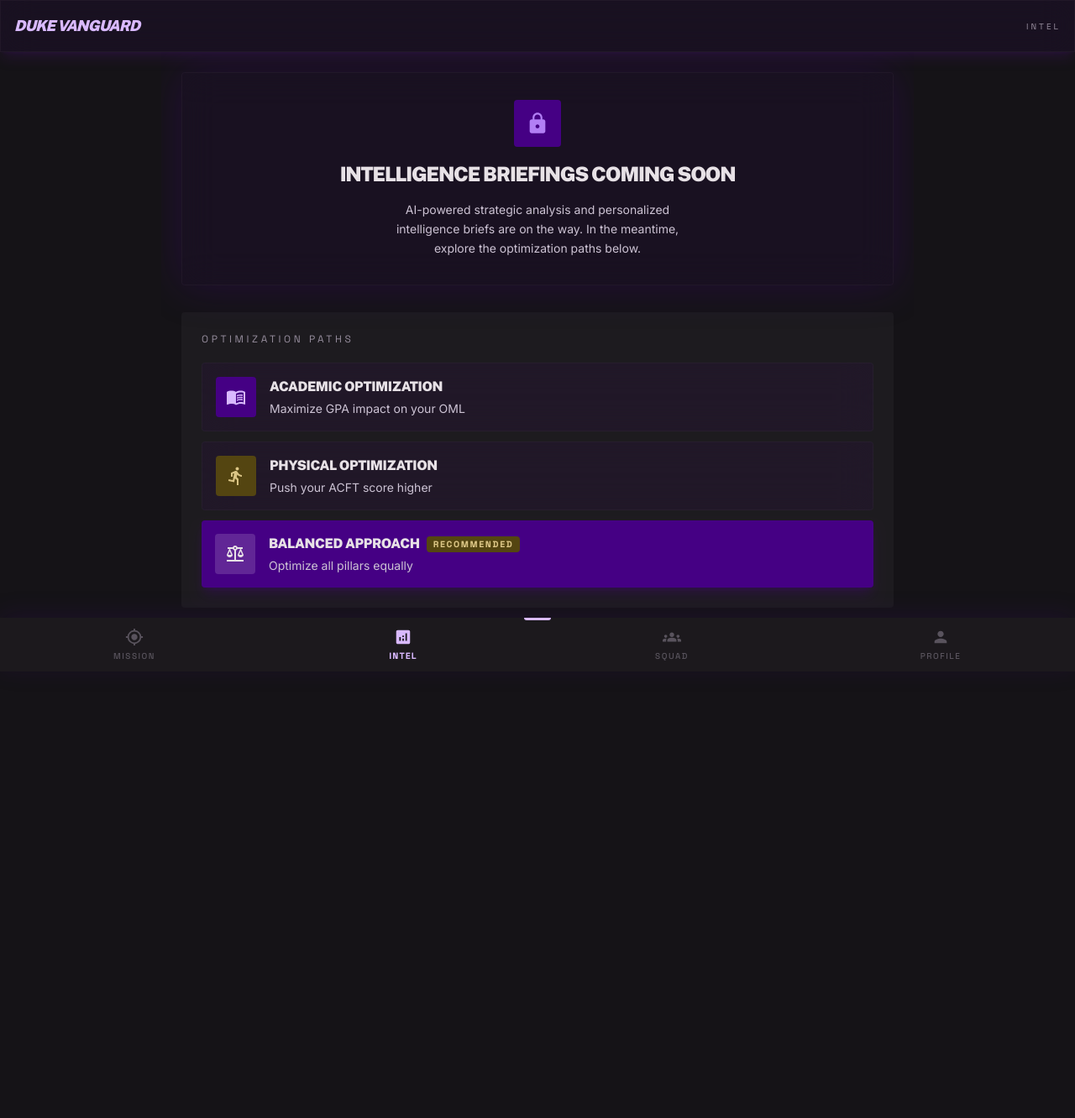
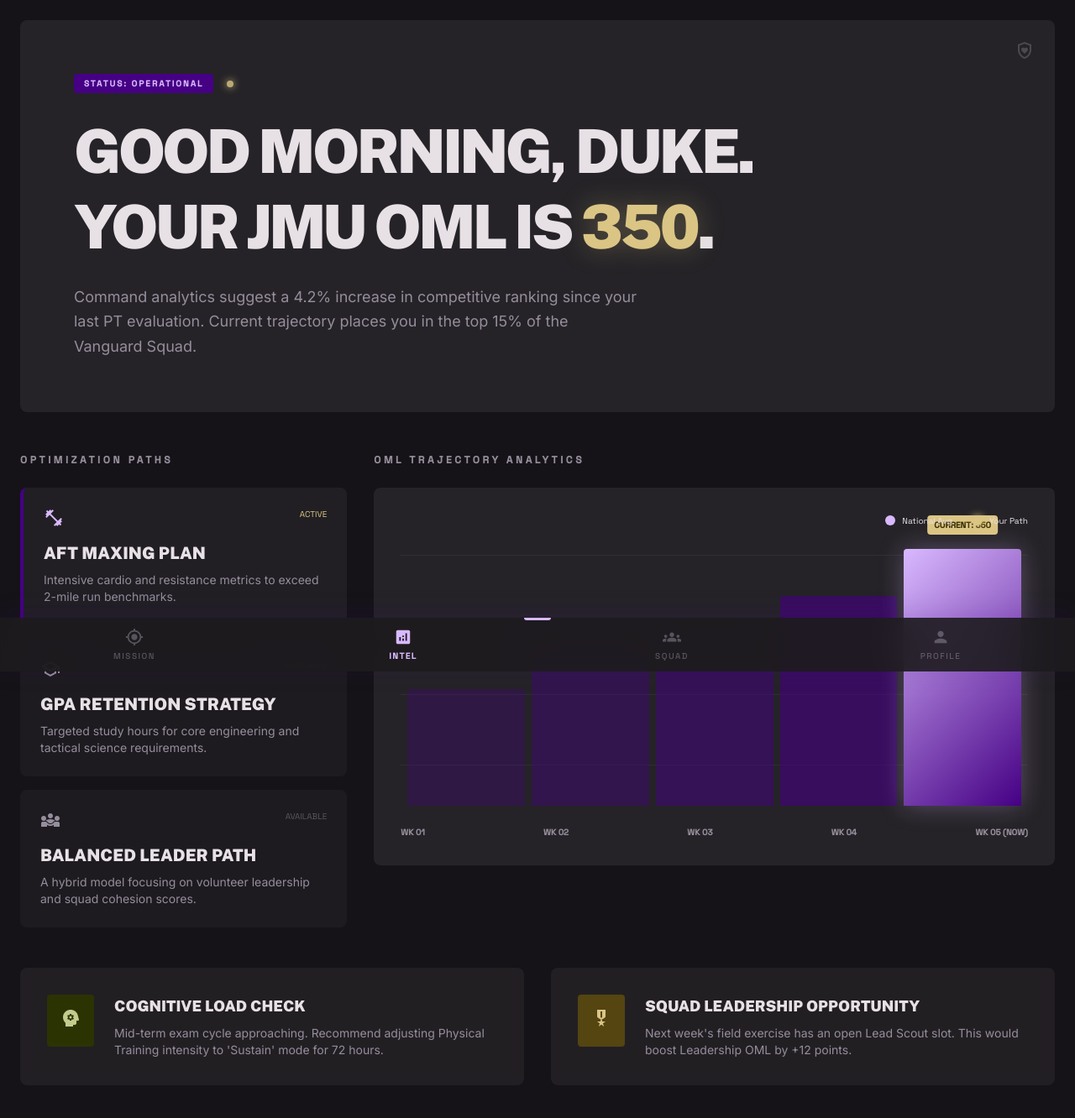
Before and after one commit to damonterickson/duke-ai, a Next.js app in the folder duke-web/: page /intel in a window 1280 px wide. Shown: the top 1332 px of the page at 84% size. Before the commit the page ends 868 px from the top, so only its background shows below. Built offline with nearby package versions, Linux system fonts and the light colour scheme; no server answers.

Commit message:
feat: replace Intel page with Stitch command center design — glass panels, trajectory chart, optimization paths

```diff
--- a/duke-web/src/app/(app)/intel/page.tsx
+++ b/duke-web/src/app/(app)/intel/page.tsx
@@ -1,139 +1,169 @@
 'use client';
 
 import React from 'react';
-import { useRouter } from 'next/navigation';
-import { MdMenuBook, MdDirectionsRun, MdBalance, MdLock } from 'react-icons/md';
+import { useScoresStore } from '@/stores/scores';
 
 export default function IntelPage() {
-  const router = useRouter();
-
-  const pathCards = [
-    {
-      icon: MdMenuBook,
-      title: 'Academic Optimization',
-      desc: 'Maximize GPA impact on your OML',
-      accent: '#d9b9ff',
-      accentBg: '#450084',
-      highlighted: false,
-    },
-    {
-      icon: MdDirectionsRun,
-      title: 'Physical Optimization',
-      desc: 'Push your ACFT score higher',
-      accent: '#dbc585',
-      accentBg: '#544511',
-      highlighted: false,
-    },
-    {
-      icon: MdBalance,
-      title: 'Balanced Approach',
-      desc: 'Optimize all pillars equally',
-      accent: '#c3cc8c',
-      accentBg: '#2c3303',
-      highlighted: true,
-    },
-  ];
+  const scores = useScoresStore();
+  const latest = scores.scoreHistory[scores.scoreHistory.length - 1];
+  const omlScore = latest?.total_oml ? String(Math.round(latest.total_oml)) : '350';
 
   return (
-    <div className="flex flex-col min-h-full bg-[#151317]">
-      {/* Header — glass bar */}
-      <header className="glass-card ghost-border bg-[#151317]/60 backdrop-blur-2xl px-4 py-4 flex items-center justify-between shadow-lg shadow-purple-900/20 sticky top-0 z-40">
-        <h1
-          className="text-lg font-black uppercase tracking-tighter italic text-[#d9b9ff]"
-          style={{ fontFamily: 'Public Sans, sans-serif' }}
-        >
-          DUKE VANGUARD
-        </h1>
-        <span
-          className="text-[10px] uppercase tracking-[0.3em] text-[#968d9d]"
-          style={{ fontFamily: 'Space Grotesk, sans-serif' }}
-        >
-          INTEL
-        </span>
-      </header>
+    <div className="min-h-screen bg-[#151317] text-[#e7e1e6] selection:bg-[#450084] selection:text-[#d9b9ff]">
+      {/* Material Symbols */}
+      <link href="https://fonts.googleapis.com/css2?family=Material+Symbols+Outlined:wght,FILL@100..700,0..1&display=swap" rel="stylesheet" />
 
-      {/* Content */}
-      <div className="flex-1 overflow-y-auto px-4 md:px-6 py-6 pb-20 max-w-lg mx-auto md:max-w-2xl lg:max-w-4xl w-full space-y-8">
-        {/* Coming Soon Card */}
-        <section className="glass-card ghost-border rounded-sm p-8 flex flex-col items-center text-center gap-4 glow-shadow-purple">
-          <div className="w-14 h-14 rounded-sm bg-[#450084] flex items-center justify-center">
-            <MdLock size={28} className="text-[#b27ff5]" />
+      <style jsx global>{`
+        .glass-panel-intel {
+          background: rgba(55, 52, 56, 0.5);
+          backdrop-filter: blur(24px);
+          -webkit-backdrop-filter: blur(24px);
+        }
+        .kinetic-gradient {
+          background: linear-gradient(135deg, #d9b9ff 0%, #450084 100%);
+        }
+        .neon-glow {
+          box-shadow: 0 0 20px rgba(219, 197, 133, 0.4);
+        }
+      `}</style>
+
+      <div className="pt-6 pb-8 px-6 max-w-7xl mx-auto space-y-12">
+
+        {/* AI Briefing Section */}
+        <section className="relative">
+          <div className="glass-panel-intel p-10 md:p-16 rounded-lg relative overflow-hidden group">
+            <div className="absolute top-0 right-0 p-6 opacity-20 group-hover:opacity-40 transition-opacity">
+              <span className="material-symbols-outlined text-[144px]">shield_with_heart</span>
             </div>
-          <h2
-            className="text-2xl font-black uppercase tracking-tighter text-[#e7e1e6]"
-            style={{ fontFamily: 'Public Sans, sans-serif' }}
-          >
-            INTELLIGENCE BRIEFINGS COMING SOON
+            <div className="relative z-10 space-y-6">
+              <div className="flex items-center gap-4">
+                <span className="px-3 py-1 bg-[#450084] text-[#d9b9ff] text-[10px] tracking-[0.2em] uppercase font-bold rounded-sm" style={{ fontFamily: 'Space Grotesk, sans-serif' }}>Status: Operational</span>
+                <div className="w-2 h-2 rounded-full bg-[#dbc585] animate-pulse" style={{ boxShadow: '0 0 10px #f8e19e' }}></div>
+              </div>
+              <h2 className="text-5xl md:text-7xl leading-tight tracking-tighter uppercase font-black" style={{ fontFamily: 'Public Sans, sans-serif' }}>
+                Good morning, Duke. <br />
+                Your JMU OML is <span className="text-[#dbc585]" style={{ filter: 'drop-shadow(0 0 15px rgba(219,197,133,0.3))' }}>{omlScore}</span>.
               </h2>
-          <p className="text-sm text-[#cdc3d4] leading-relaxed max-w-sm" style={{ fontFamily: 'Inter, sans-serif' }}>
-            AI-powered strategic analysis and personalized intelligence briefs are on the way. In the meantime, explore the optimization paths below.
+              <p className="text-[#968d9d] max-w-2xl text-lg leading-relaxed">
+                Command analytics suggest a 4.2% increase in competitive ranking since your last PT evaluation. Current trajectory places you in the top 15% of the Vanguard Squad.
               </p>
+            </div>
+          </div>
         </section>
 
+        {/* Optimization Paths & Data Viz Grid */}
+        <section className="grid grid-cols-1 lg:grid-cols-3 gap-8">
           {/* Optimization Paths */}
-        <section className="bg-[#1d1b1f] rounded-sm p-6">
-          <h2
-            className="text-xs uppercase tracking-[0.3em] text-[#968d9d] mb-5"
-            style={{ fontFamily: 'Space Grotesk, sans-serif' }}
-          >
-            OPTIMIZATION PATHS
-          </h2>
-          <div className="space-y-3">
-            {pathCards.map((card, i) => {
-              const Icon = card.icon;
-              return (
-                <button
-                  key={i}
-                  className={`w-full flex items-center gap-4 p-4 rounded-sm text-left cursor-pointer hover:scale-[1.01] active:scale-[0.99] transition-all ${
-                    card.highlighted
-                      ? 'bg-[#450084] shadow-lg shadow-[#450084]/30'
-                      : 'glass-card ghost-border'
-                  }`}
-                  aria-label={card.title}
-                  onClick={() => router.push('/profile')}
-                >
-                  <div
-                    className="w-12 h-12 rounded-sm flex items-center justify-center shrink-0"
-                    style={{ backgroundColor: card.highlighted ? 'rgba(255,255,255,0.15)' : card.accentBg }}
-                  >
-                    <Icon
-                      size={24}
-                      style={{ color: card.highlighted ? '#e7e1e6' : card.accent }}
-                    />
+          <div className="lg:col-span-1 space-y-6">
+            <h3 className="text-[12px] text-[#968d9d] uppercase tracking-[0.3em] font-bold" style={{ fontFamily: 'Space Grotesk, sans-serif' }}>Optimization Paths</h3>
+            <div className="space-y-4">
+              {/* Path 1 - Active */}
+              <div className="group cursor-pointer p-6 bg-[#211f23] hover:bg-[#2c292d] transition-all rounded-lg border-l-4 border-[#450084]">
+                <div className="flex justify-between items-start mb-4">
+                  <span className="material-symbols-outlined text-[#d9b9ff]" style={{ fontVariationSettings: "'FILL' 1" }}>fitness_center</span>
+                  <span className="text-[10px] text-[#dbc585]" style={{ fontFamily: 'Space Grotesk, sans-serif' }}>ACTIVE</span>
                 </div>
-                  <div className="flex-1">
-                    <div className="flex items-center gap-2 flex-wrap">
-                      <span
-                        className={`text-base font-black uppercase tracking-tight ${
-                          card.highlighted ? 'text-[#e7e1e6]' : 'text-[#e7e1e6]'
-                        }`}
-                        style={{ fontFamily: 'Public Sans, sans-serif' }}
-                      >
-                        {card.title}
-                      </span>
-                      {card.highlighted && (
-                        <span
-                          className="px-2 py-0.5 rounded-sm text-[10px] font-bold uppercase tracking-[0.2em] bg-[#544511] text-[#dbc585]"
-                          style={{ fontFamily: 'Space Grotesk, sans-serif' }}
-                        >
-                          Recommended
-                        </span>
-                      )}
+                <h4 className="text-xl uppercase font-black mb-2" style={{ fontFamily: 'Public Sans, sans-serif' }}>AFT Maxing Plan</h4>
+                <p className="text-sm text-[#968d9d]">Intensive cardio and resistance metrics to exceed 2-mile run benchmarks.</p>
               </div>
-                    <span
-                      className={`text-sm mt-1 block ${
-                        card.highlighted ? 'text-[#cdc3d4]' : 'text-[#cdc3d4]'
-                      }`}
-                      style={{ fontFamily: 'Inter, sans-serif' }}
-                    >
-                      {card.desc}
-                    </span>
+
+              {/* Path 2 */}
+              <div className="group cursor-pointer p-6 bg-[#1d1b1f] hover:bg-[#211f23] transition-all rounded-lg">
+                <div className="flex justify-between items-start mb-4">
+                  <span className="material-symbols-outlined text-[#968d9d] group-hover:text-[#d9b9ff] transition-colors">school</span>
+                  <span className="text-[10px] text-[#968d9d] opacity-50" style={{ fontFamily: 'Space Grotesk, sans-serif' }}>AVAILABLE</span>
                 </div>
-                </button>
-              );
-            })}
+                <h4 className="text-xl uppercase font-black mb-2" style={{ fontFamily: 'Public Sans, sans-serif' }}>GPA Retention Strategy</h4>
+                <p className="text-sm text-[#968d9d]">Targeted study hours for core engineering and tactical science requirements.</p>
+              </div>
+
+              {/* Path 3 */}
+              <div className="group cursor-pointer p-6 bg-[#1d1b1f] hover:bg-[#211f23] transition-all rounded-lg">
+                <div className="flex justify-between items-start mb-4">
+                  <span className="material-symbols-outlined text-[#968d9d] group-hover:text-[#d9b9ff] transition-colors">diversity_3</span>
+                  <span className="text-[10px] text-[#968d9d] opacity-50" style={{ fontFamily: 'Space Grotesk, sans-serif' }}>AVAILABLE</span>
+                </div>
+                <h4 className="text-xl uppercase font-black mb-2" style={{ fontFamily: 'Public Sans, sans-serif' }}>Balanced Leader Path</h4>
+                <p className="text-sm text-[#968d9d]">A hybrid model focusing on volunteer leadership and squad cohesion scores.</p>
+              </div>
+            </div>
+          </div>
+
+          {/* OML Trajectory Analytics */}
+          <div className="lg:col-span-2 space-y-6">
+            <h3 className="text-[12px] text-[#968d9d] uppercase tracking-[0.3em] font-bold" style={{ fontFamily: 'Space Grotesk, sans-serif' }}>OML Trajectory Analytics</h3>
+            <div className="glass-panel-intel p-8 rounded-lg h-[450px] flex flex-col relative">
+              {/* Chart */}
+              <div className="flex-1 flex items-end gap-2 px-2 relative">
+                {/* Grid guides */}
+                <div className="absolute inset-0 flex flex-col justify-between py-12 pointer-events-none opacity-10">
+                  <div className="w-full h-px bg-[#968d9d]"></div>
+                  <div className="w-full h-px bg-[#968d9d]"></div>
+                  <div className="w-full h-px bg-[#968d9d]"></div>
+                  <div className="w-full h-px bg-[#968d9d]"></div>
+                </div>
+                {/* Bars */}
+                <div className="flex-1 bg-[#450084]/30 h-[40%] rounded-t-sm relative group overflow-hidden">
+                  <div className="absolute inset-x-0 bottom-0 bg-[#d9b9ff] h-full opacity-0 group-hover:opacity-20 transition-opacity"></div>
+                </div>
+                <div className="flex-1 bg-[#450084]/40 h-[55%] rounded-t-sm relative group overflow-hidden">
+                  <div className="absolute inset-x-0 bottom-0 bg-[#d9b9ff] h-full opacity-0 group-hover:opacity-20 transition-opacity"></div>
+                </div>
+                <div className="flex-1 bg-[#450084]/50 h-[48%] rounded-t-sm relative group overflow-hidden">
+                  <div className="absolute inset-x-0 bottom-0 bg-[#d9b9ff] h-full opacity-0 group-hover:opacity-20 transition-opacity"></div>
+                </div>
+                <div className="flex-1 bg-[#450084]/60 h-[72%] rounded-t-sm relative group overflow-hidden">
+                  <div className="absolute inset-x-0 bottom-0 bg-[#d9b9ff] h-full opacity-0 group-hover:opacity-20 transition-opacity"></div>
+                </div>
+                <div className="flex-1 kinetic-gradient h-[88%] rounded-t-sm relative" style={{ boxShadow: '0 0 30px rgba(217,185,255,0.3)' }}>
+                  <div className="absolute -top-10 left-1/2 -translate-x-1/2 bg-[#dbc585] text-[#3c2f00] px-2 py-1 rounded text-[10px] font-black whitespace-nowrap" style={{ fontFamily: 'Space Grotesk, sans-serif' }}>CURRENT: {omlScore}</div>
+                </div>
+              </div>
+              {/* X-axis labels */}
+              <div className="mt-6 flex justify-between text-[10px] text-[#968d9d] uppercase font-bold" style={{ fontFamily: 'Space Grotesk, sans-serif' }}>
+                <span>WK 01</span>
+                <span>WK 02</span>
+                <span>WK 03</span>
+                <span>WK 04</span>
+                <span>WK 05 (NOW)</span>
+              </div>
+              {/* Legend */}
+              <div className="absolute top-8 right-8 flex gap-6">
+                <div className="flex items-center gap-2">
+                  <div className="w-3 h-3 bg-[#d9b9ff] rounded-full"></div>
+                  <span className="text-[10px] text-[#e7e1e6]" style={{ fontFamily: 'Space Grotesk, sans-serif' }}>National Avg</span>
+                </div>
+                <div className="flex items-center gap-2">
+                  <div className="w-3 h-3 bg-[#dbc585] rounded-full" style={{ boxShadow: '0 0 10px #dbc585' }}></div>
+                  <span className="text-[10px] text-[#e7e1e6]" style={{ fontFamily: 'Space Grotesk, sans-serif' }}>Your Path</span>
+                </div>
+              </div>
+            </div>
           </div>
         </section>
+
+        {/* Dynamic Insights Block */}
+        <section className="grid grid-cols-1 md:grid-cols-2 gap-8">
+          <div className="p-8 bg-[#373438]/40 backdrop-blur rounded-lg flex gap-6 items-start">
+            <div className="p-4 bg-[#2c3303] rounded-sm">
+              <span className="material-symbols-outlined text-[#c3cc8c]" style={{ fontVariationSettings: "'FILL' 1" }}>psychology</span>
+            </div>
+            <div>
+              <h5 className="text-lg uppercase font-black mb-2" style={{ fontFamily: 'Public Sans, sans-serif' }}>Cognitive Load Check</h5>
+              <p className="text-sm text-[#968d9d]">Mid-term exam cycle approaching. Recommend adjusting Physical Training intensity to &apos;Sustain&apos; mode for 72 hours.</p>
+            </div>
+          </div>
+          <div className="p-8 bg-[#373438]/40 backdrop-blur rounded-lg flex gap-6 items-start">
+            <div className="p-4 bg-[#544511] rounded-sm">
+              <span className="material-symbols-outlined text-[#dbc585]" style={{ fontVariationSettings: "'FILL' 1" }}>military_tech</span>
+            </div>
+            <div>
+              <h5 className="text-lg uppercase font-black mb-2" style={{ fontFamily: 'Public Sans, sans-serif' }}>Squad Leadership Opportunity</h5>
+              <p className="text-sm text-[#968d9d]">Next week&apos;s field exercise has an open Lead Scout slot. This would boost Leadership OML by +12 points.</p>
+            </div>
+          </div>
+        </section>
+
       </div>
     </div>
   );
```
Lines whose indentation alone changed are shown as unchanged.
